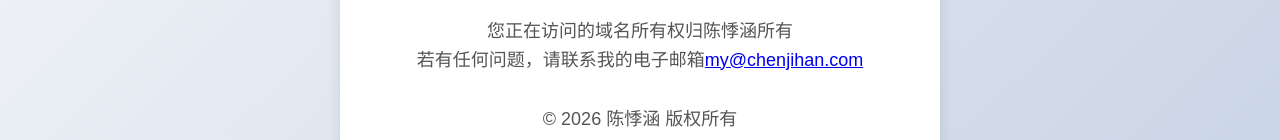
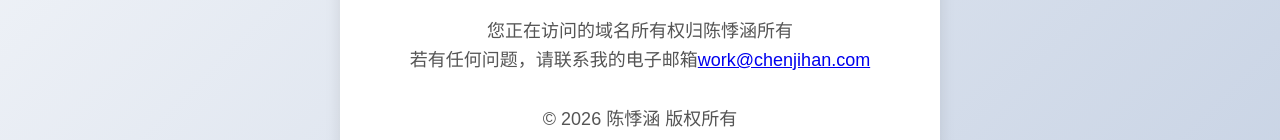
Before and after one commit to BricRoot/domain-html, a plain HTML site: page index.html in a window 1280 px wide. Shown: the part 350-490 px from the top of the page. Drawn offline with Linux system fonts and the light colour scheme.

Commit message:
Update index.html

```diff
--- a/index.html
+++ b/index.html
@@ -91,7 +91,7 @@
         <h1>该域名归属于陈悸涵</h1>
         <p>您正在访问的域名所有权归陈悸涵所有
         <br>
-        若有任何问题，请联系我的电子邮箱<a href="mailto:work@bricawa.com">my@chenjihan.com</a></p>
+        若有任何问题，请联系我的电子邮箱<a href="mailto:work@bricawa.com">work@chenjihan.com</a></p>
         <p>© <span id="year">加载年份...</span> 陈悸涵 版权所有</p>
     </div>
     <script>
```
